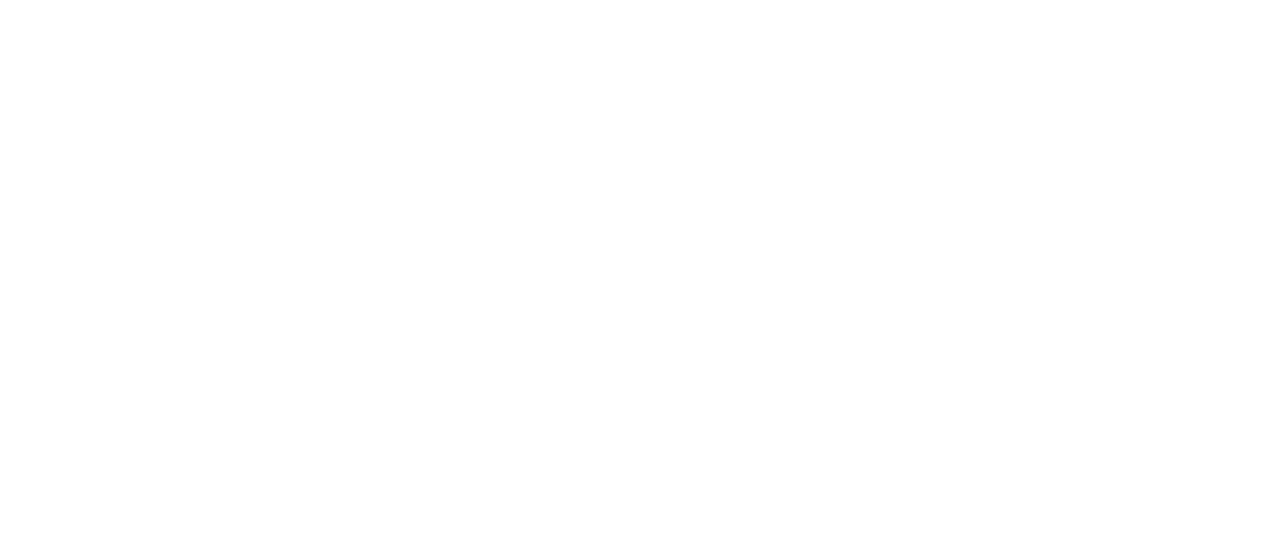
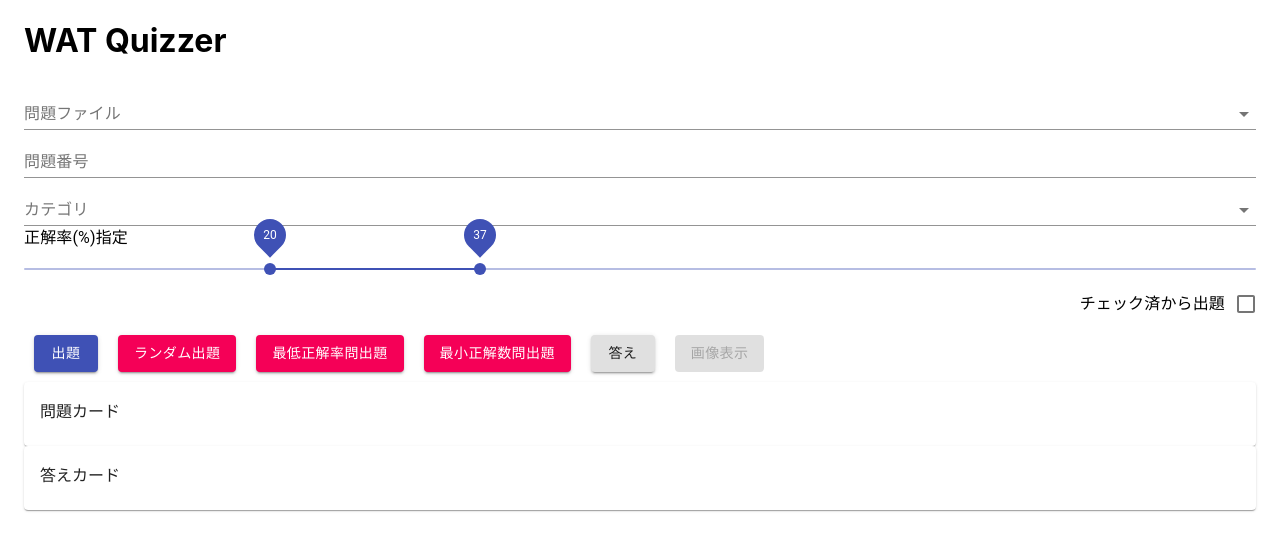
Before and after one commit to WAT36/WAT-Quizzer, a React (Create React App) app in the folder frontend/: page /selectquiz in a window 1280 px wide. Before the commit this address had no page. Shown: the top 550 px of the page. Built offline with nearby package versions, Linux system fonts and the light colour scheme.

Commit message:
問題選択のページ追加、簡単にレイアウト真似て作ったが　コンポーネント分け必要　後スタイルも・・

```diff
--- a/frontend/src/App.jsx
+++ b/frontend/src/App.jsx
@@ -1,14 +1,18 @@
+import React from "react"
 import logo from './logo.svg';
 import './App.css';
 
 import {BrowserRouter, Routes, Route} from "react-router-dom"
 import TopPage from './pages/TopPage';
+import SelectQuizPage from './pages/SelectQuizPage';
 
 function App() {
   return (
     <BrowserRouter>
       <Routes>
         <Route path="/top" element={<TopPage />} />
+
+        <Route path="/selectquiz" element={<SelectQuizPage />} />
 
         <Route path="/" element={
           <div className="App">
@@ -25,6 +29,7 @@
               >
                 Learn React
               </a>
+              <a href="/top">My Top</a>
             </header>
           </div>
         } />
--- /dev/null
+++ b/frontend/src/pages/SelectQuizPage.jsx
@@ -0,0 +1,104 @@
+import React from "react"
+import { Button, Card, CardContent, Checkbox, Container, FormControl, FormControlLabel, InputLabel, MenuItem, Select, FormGroup, TextField, Slider, Typography } from "@material-ui/core"
+
+const buttonStyle = {
+    'margin'     :  '10px',
+}
+
+export default function SelectQuizPage(){
+    const [value, setValue] = React.useState([20, 37]);
+
+    const handleChange = (event, newValue) => {
+        setValue(newValue);
+    };
+
+    return (
+        <Container>
+            <h1>WAT Quizzer</h1>
+
+            <FormGroup>
+                <FormControl>
+                    <InputLabel id="demo-simple-select-label">問題ファイル</InputLabel>
+                    <Select
+                        labelId="demo-simple-select-label"
+                        id="demo-simple-select"
+                        // value={age}
+                        // onChange={handleChange}
+                    >
+                        <MenuItem value={-1}>選択肢テスト</MenuItem>
+                    </Select>
+                </FormControl>
+
+                <FormControl>
+                    <TextField label="問題番号" />
+                </FormControl>
+
+                <FormControl>
+                    <InputLabel id="demo-simple-select-label">カテゴリ</InputLabel>
+                    <Select
+                        labelId="demo-simple-select-label"
+                        id="demo-simple-select"
+                        // value={age}
+                        // onChange={handleChange}
+                    >
+                        <MenuItem value={-1}>選択肢テスト</MenuItem>
+                    </Select>
+                </FormControl>
+
+                <FormControl>
+                    <Typography id="range-slider" gutterBottom>
+                        正解率(%)指定
+                    </Typography>
+                    <Slider
+                        value={value}
+                        onChange={handleChange}
+                        valueLabelDisplay="on"
+                        aria-labelledby="range-slider"
+                        // getAriaValueText={valuetext}
+                    />
+                </FormControl>
+
+                <FormControl>
+                    <FormControlLabel
+                        value="only-checked"
+                        control={<Checkbox color="primary" />}
+                        label="チェック済から出題"
+                        labelPlacement="start"
+                    />
+                </FormControl>
+            </FormGroup>
+
+            <Button style={buttonStyle} variant="contained" color="primary">
+                出題
+            </Button>
+            <Button style={buttonStyle} variant="contained" color="secondary">
+                ランダム出題
+            </Button>
+            <Button style={buttonStyle} variant="contained" color="secondary">
+                最低正解率問出題
+            </Button>
+            <Button style={buttonStyle} variant="contained" color="secondary">
+                最小正解数問出題
+            </Button>
+            <Button style={buttonStyle} variant="contained" color="default">
+                答え
+            </Button>
+            <Button style={buttonStyle} variant="contained" color="default" disabled>
+                画像表示
+            </Button>
+
+            <Card>
+                <CardContent>
+                    問題カード
+                </CardContent>
+            </Card>
+
+            <Card>
+                <CardContent>
+                    答えカード
+                </CardContent>
+            </Card>
+
+        </Container>
+    )
+}
--- a/frontend/src/pages/TopPage.jsx
+++ b/frontend/src/pages/TopPage.jsx
@@ -1,3 +1,4 @@
+import React from "react"
 import { Button, Container } from '@material-ui/core';
 
 const buttonStyle = {
@@ -9,7 +10,7 @@
         <Container>
             <h1>WAT Quizzer</h1>
 
-            <Button style={buttonStyle} variant="contained" size="large" color="primary" href="/">
+            <Button style={buttonStyle} variant="contained" size="large" color="primary" href="/selectquiz">
                 Quizzer
             </Button>
             <br />
```
